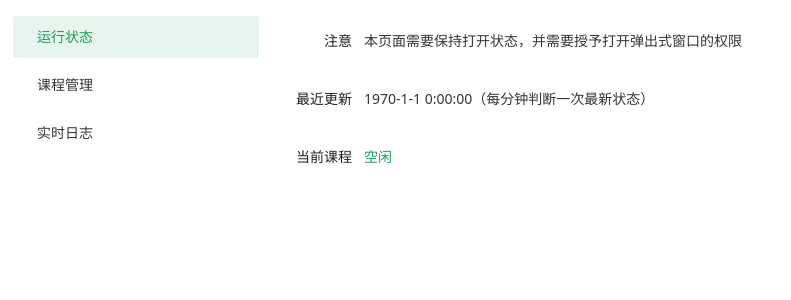
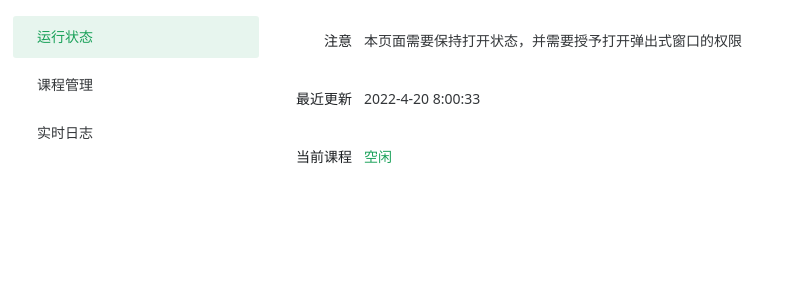
Before and after one commit to clansty/auto-attend-lessons, a Vue app: page /status in a window 1280 px wide. Shown: the top 300 px of the page, without its empty margins (0-791 px from the left). Built offline with nearby package versions, Linux system fonts and the light colour scheme; the HTML template or start-up script is replaced by a standard one.

Commit message:
feat: 功能逻辑

```diff
--- a/src/App.tsx
+++ b/src/App.tsx
@@ -1,12 +1,27 @@
 import { defineComponent } from 'vue';
 import { dateZhCN, MenuOption, NConfigProvider, NLayout, NLayoutContent, NLayoutSider, NMenu, zhCN } from 'naive-ui';
 import { RouterView, RouterLink, useRoute } from 'vue-router';
+import useStatus from '@/stores/status';
+import { useIntervalFn } from '@vueuse/core';
+import lessons from '@/stores/lessons';
 
 const routes = {
   status: '运行状态',
   lessons: '课程管理',
   logs: '实时日志',
 };
+
+// 获取从今天 0 点到现在到秒数
+const getTime = (time: number | Date) => {
+  if (typeof time === 'object') {
+    time = time.getTime();
+  }
+  // 转换为中国时间秒数
+  time += 1000 * 60 * 60 * 8;
+  return time % (1000 * 60 * 60 * 24);
+};
+
+let workingWindow: Window;
 
 export default defineComponent({
   setup() {
@@ -21,6 +36,38 @@ export default defineComponent({
       }));
 
     const route = useRoute();
+    const status = useStatus();
+
+    useIntervalFn(() => {
+      // 主要运行逻辑
+      status.lastUpdate = new Date().getTime();
+      const now = getTime(new Date());
+      for (const lesson of lessons.value[new Date().getDay()]) {
+        // 该上这节课了
+        if (getTime(lesson.startTime) < now && now < getTime(lesson.endTime) && status.currentLesson !== lesson.id) {
+          status.addLog('info', `${lesson.name} 打开`);
+          try {
+            workingWindow = window.open(lesson.url, 'work',
+              'menubar=no,toolbar=no,width=1600,height=900')!;
+            if (!workingWindow) {
+              throw new Error('打开窗口失败');
+            }
+          }
+          catch (e: any) {
+            status.addLog('error', e.message);
+          }
+          status.currentLesson = lesson.id;
+          break;
+        }
+        // 下课了，关闭窗口
+        if (status.currentLesson === lesson.id && now > getTime(lesson.endTime)) {
+          status.addLog('info', `${lesson.name} 关闭`);
+          workingWindow.close();
+          status.currentLesson = '';
+          // 这里不 break，因为可能要上别的课
+        }
+      }
+    }, 1000 * 10, { immediateCallback: true });
 
     return () => (
       <NConfigProvider locale={zhCN} dateLocale={dateZhCN}>
--- a/src/stores/lessons.ts
+++ b/src/stores/lessons.ts
@@ -1,6 +1,7 @@
 import createAutoUpdateStorage from '../hooks/createAutoUpdateStorage';
 import Lesson from '@/types/Lesson';
 
-const useLessons = createAutoUpdateStorage('lessons', new Array(7).fill([]) as Lesson[][]);
+// 不知道为什么，用 use 的话在多个地方同时 use 之后状态并不同步。所以就改成了这样，这样倒是也可以保持响应式
+const lessons = createAutoUpdateStorage('lessons', new Array(7).fill([]) as Lesson[][])();
 
-export default useLessons;
+export default lessons;
--- a/src/stores/status.ts
+++ b/src/stores/status.ts
@@ -6,10 +6,16 @@ const useStatus = defineStore('status', {
     return {
       lastUpdate: 0,
       currentLesson: '',
-      logs: [
-        { time: 23333333333, level: 'warning', content: 'qwq' },
-      ] as Log[],
+      logs: [] as Log[],
     };
+  },
+  actions: {
+    addLog(level: string, content: string) {
+      this.logs.push({
+        level, content,
+        time: new Date().getTime(),
+      });
+    },
   },
 });
 
--- a/src/views/Lessons.tsx
+++ b/src/views/Lessons.tsx
@@ -1,14 +1,12 @@
 import { defineComponent } from 'vue';
-import useLessons from '@/stores/lessons';
 import { NDynamicInput, NForm, NFormItem, NInput, NTimePicker } from 'naive-ui';
 import Lesson from '@/types/Lesson';
+import lessons from '@/stores/lessons';
 
 const weekdays = ['周日', '周一', '周二', '周三', '周四', '周五', '周六'];
 
 export default defineComponent({
   setup() {
-    const lessons = useLessons();
-
     return () => (
       <NForm labelPlacement="top" labelWidth="auto">
         <NFormItem label="注意">
--- a/src/views/Status.tsx
+++ b/src/views/Status.tsx
@@ -1,6 +1,7 @@
 import { defineComponent } from 'vue';
 import { NForm, NFormItem, NText, NTime } from 'naive-ui';
 import useStatus from '@/stores/status';
+import lessons from '@/stores/lessons';
 
 export default defineComponent({
   setup() {
@@ -13,11 +14,12 @@ export default defineComponent({
         </NFormItem>
         <NFormItem label="最近更新">
           <NTime time={status.lastUpdate} format="yyyy-M-d H:mm:ss" />
-          （每分钟判断一次最新状态）
         </NFormItem>
         <NFormItem label="当前课程">
           <NText type={status.currentLesson ? 'warning' : 'success'}>
-            {status.currentLesson || '空闲'}
+            {status.currentLesson ?
+              lessons.value.flatMap(it => it).find(lesson => lesson.id === status.currentLesson)?.name :
+              '空闲'}
           </NText>
         </NFormItem>
       </NForm>
```
